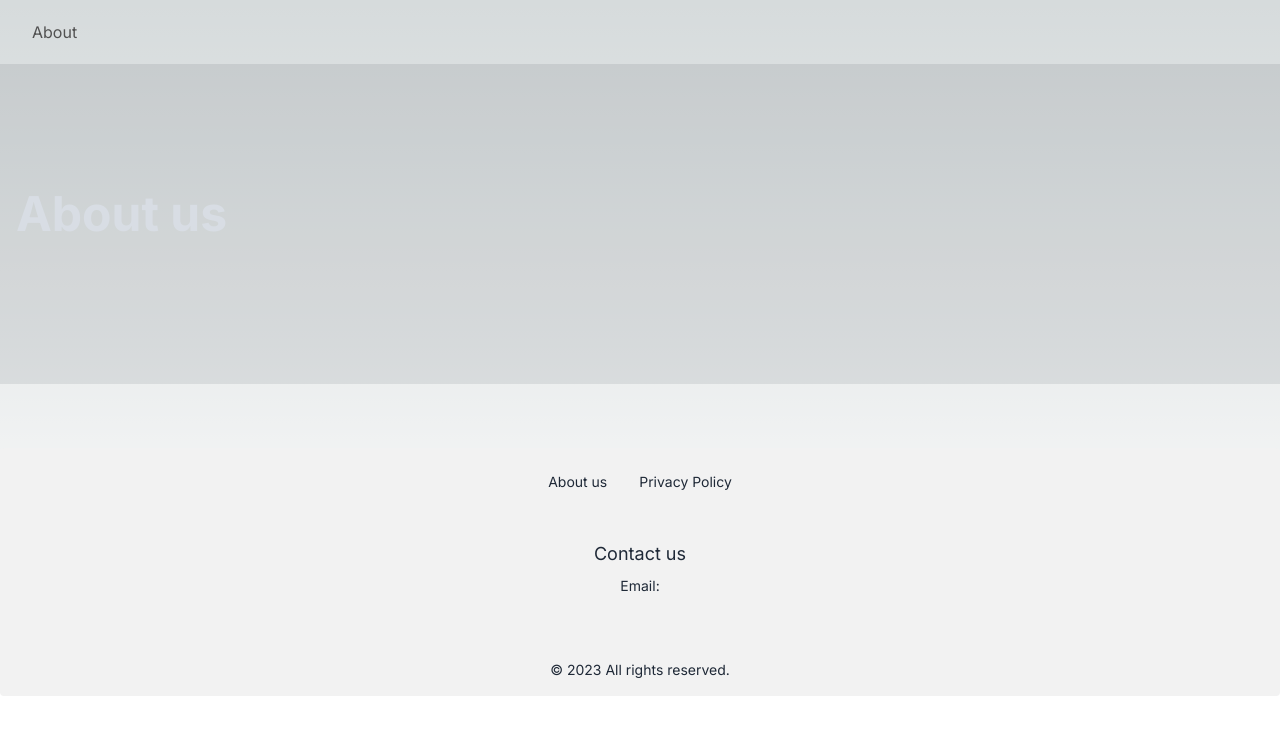
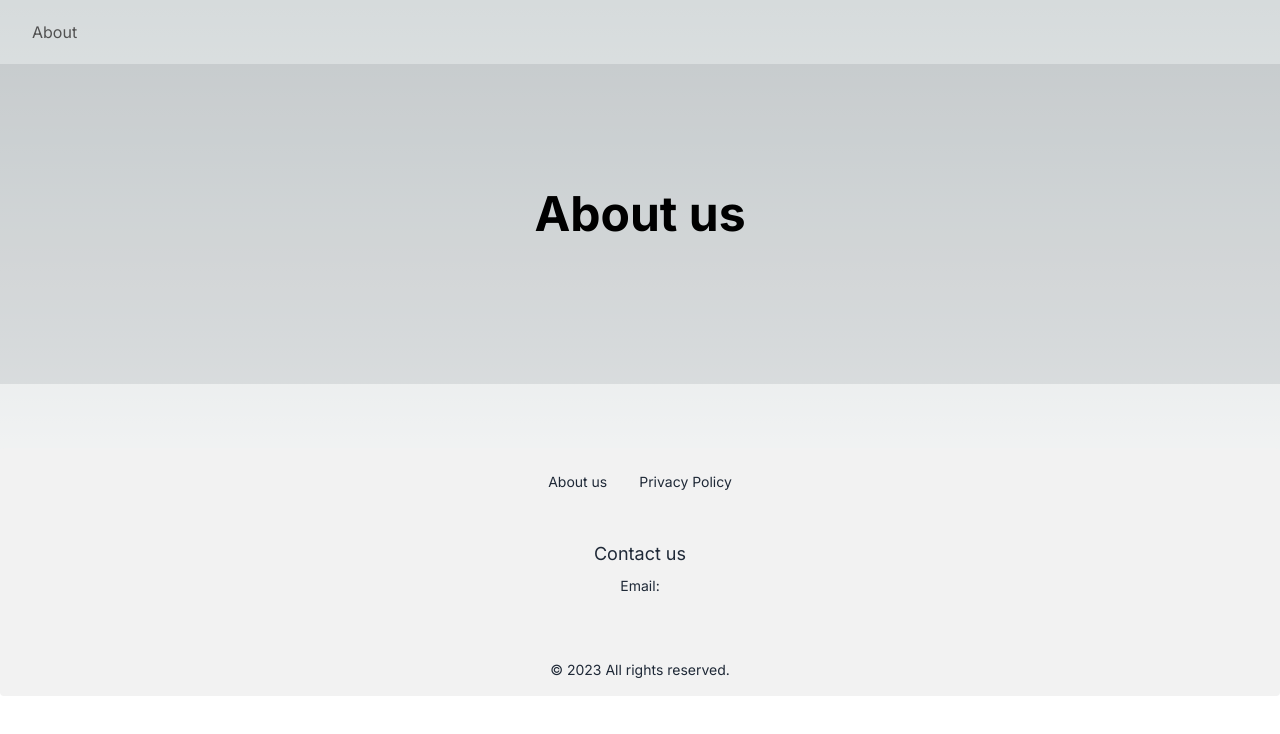
Before and after one commit to Xujiajia2019/Demo-store, a Next.js app: page /about in a window 1280 px wide. Shown: the top 734 px of the page. Built offline with nearby package versions, Linux system fonts and the light colour scheme; no server answers; the database is empty.

Commit message:
feat:样式调整

```diff
--- a/src/app/globals.css
+++ b/src/app/globals.css
@@ -30,7 +30,7 @@ body {
   --tw-bg-opacity: 0.1;
 }
 
-.hero-content {
+.hero-start{
   width: 100%;
   height: 100%;
   justify-content: start;
--- a/src/components/ImageBanner.js
+++ b/src/components/ImageBanner.js
@@ -8,7 +8,7 @@ export function ImageBanner({
     <section>
       <div className={ cta ? "hero h-10" : "hero h-4"} style={figure?.image?.url ? {backgroundImage: `url(${figure.image.url})`} : {}}>
         <div className="hero-overlay"></div>
-        <div className="hero-content text-center text-neutral-content">
+        <div className={ cta ? "hero-content hero-start" : "hero-content text-center"}>
           <div className="max-w-xl">
             {heading?.value && (
               <h1 className="mb-5 text-5xl font-bold">{heading.value}</h1>
```
